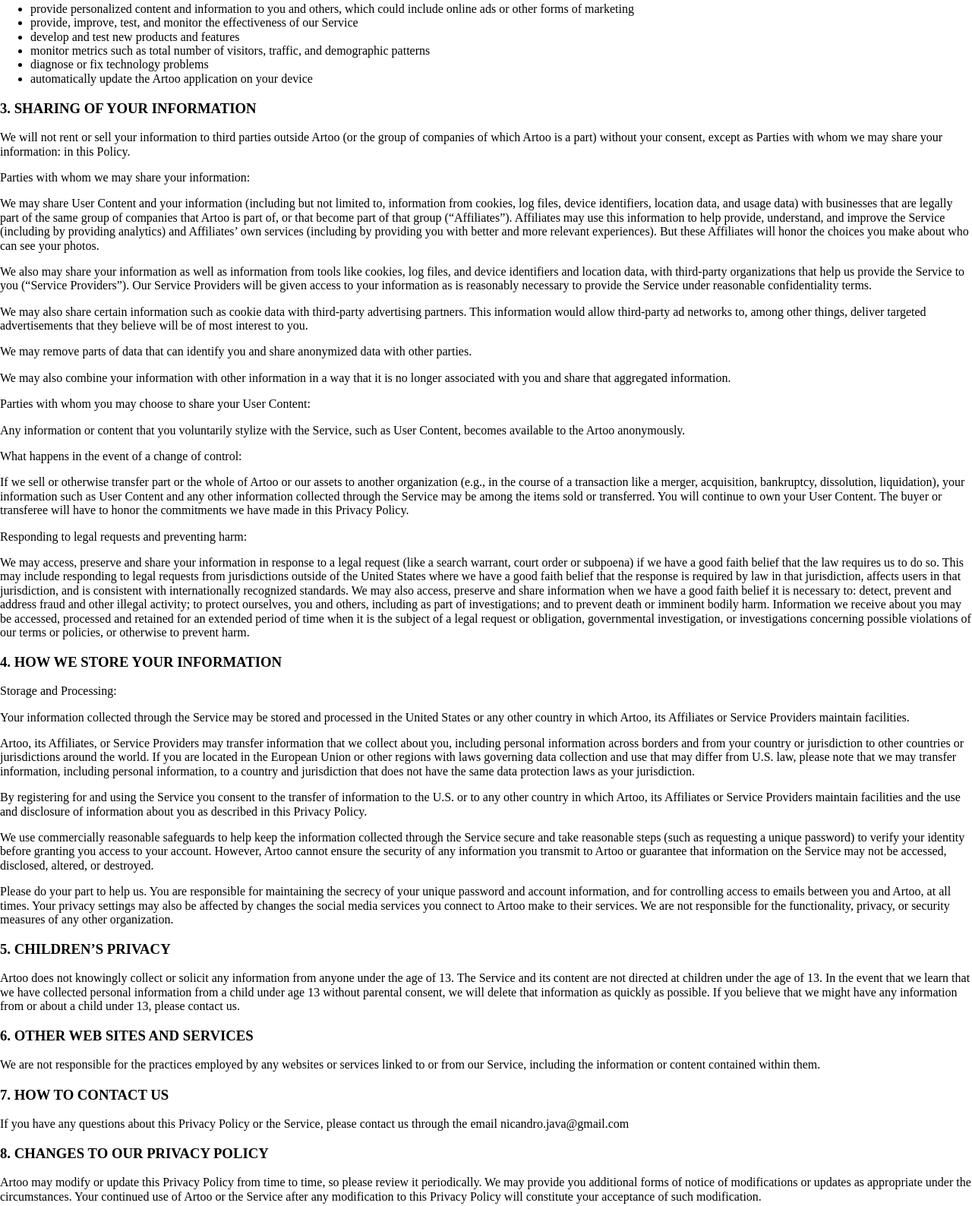
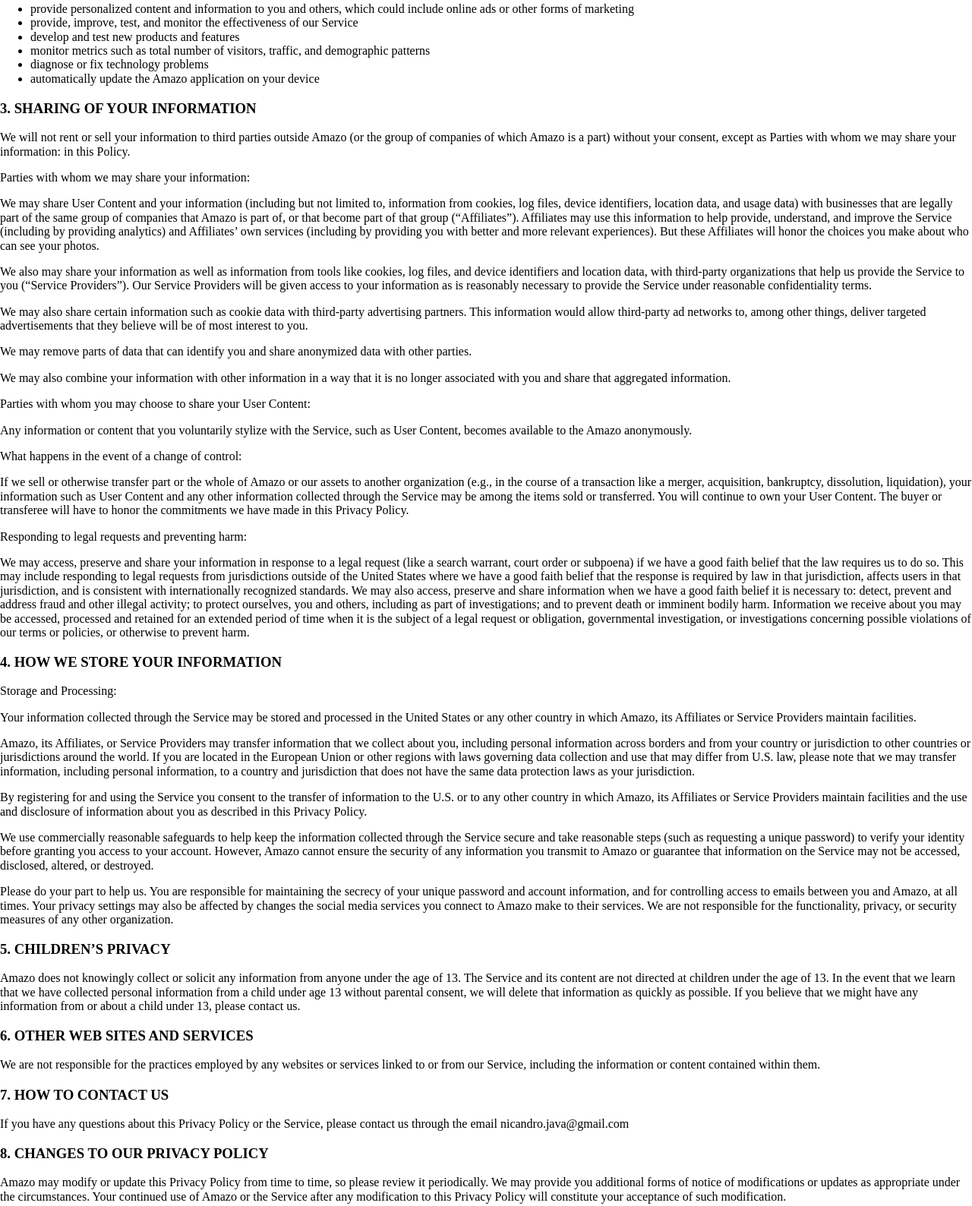
Before and after one commit to nicandro2016/Amazo, a plain HTML site: page index.html in a window 1280 px wide. Shown: the part 1156-2744 px from the top of the page at 76% size. Drawn offline with nearby package versions, Linux system fonts and the light colour scheme; a small style sheet from the web is missing.

Commit message:
Update index.html

```diff
--- a/index.html
+++ b/index.html
@@ -1,3 +1,4 @@
+
 
 <!DOCTYPE html>
 <html>
@@ -14,24 +15,24 @@
     <div class="container w-container">
       <h1>Privacy Policy</h1>
       <p>Effective date: 10 August 2016</p>
-      <p>Welcome to Artoo. Artoo provides a fast, beautiful and fun way for you to stylize your photo. Just snap a photo, choose a style to transform the look and feel, and share!</p>
-      <p>Our Privacy Policy explains how we and some of the companies we work with collect, use, share and protect information in relation to our mobile services, web site, and any software provided on or in connection with Artoo services (collectively, the “Service”), and your choices about the collection and use of your information.</p>
+      <p>Welcome to Amazo. Amazo provides a fast, beautiful and fun way for you to stylize your photo. Just snap a photo, choose a style to transform the look and feel, and share!</p>
+      <p>Our Privacy Policy explains how we and some of the companies we work with collect, use, share and protect information in relation to our mobile services, web site, and any software provided on or in connection with Amazo services (collectively, the “Service”), and your choices about the collection and use of your information.</p>
       <p>By using our Service you understand and agree that we are providing a platform for you to stylize content.</p>
       <p>Our Policy applies to all visitors, users, and others who access the Service (“Users”).</p>
       <h3>1. INFORMATION WE COLLECT</h3>
       <p>We collect the following types of information.</p>
       <p>Information you provide us directly:</p>
-      <p>User Content (e.g., photos and other materials) that you post through the Service. Communications between you and Artoo. For example, we may send you Service-related emails (e.g., changes/updates to features of the Service, technical and security notices). Note that you may not opt out of Service-related e-mails.</p>
+      <p>User Content (e.g., photos and other materials) that you post through the Service. Communications between you and Amazo. For example, we may send you Service-related emails (e.g., changes/updates to features of the Service, technical and security notices). Note that you may not opt out of Service-related e-mails.</p>
       <p>Analytics information:</p>
       <p>We use third-party analytics tools to help us measure traffic and usage trends for the Service. These tools collect information sent by your device or our Service, including the web pages you visit, add-ons, and other information that assists us in improving the Service. We collect and use this analytics information with analytics information from other Users so that it cannot reasonably be used to identify any particular individual User.</p>
       <p>Cookies and similar technologies:</p>
-      <p>When you visit the Service, we may use cookies and similar technologies like pixels, web beacons, and local storage to collect information about how you use Artoo and provide features to you.</p>
+      <p>When you visit the Service, we may use cookies and similar technologies like pixels, web beacons, and local storage to collect information about how you use Amazo and provide features to you.</p>
       <p>We may ask advertisers or other partners to serve ads or services to your devices, which may use cookies or similar technologies placed by us or the third party.</p>
       <p>Log file information:</p>
       <p>Log file information is automatically reported by your browser each time you make a request to access (i.e., visit) a web page or app. It can also be provided when the content of the webpage or app is downloaded to your browser or device.</p>
       <p>When you use our Service, our servers automatically record certain log file information, including your web request, Internet Protocol (“IP”) address, browser type, referring / exit pages and URLs, number of clicks and how you interact with links on the Service, domain names, landing pages, pages viewed, and other such information. We may also collect similar information from emails sent to our Users which then help us track which emails are opened and which links are clicked by recipients. The information allows for more accurate reporting and improvement of the Service.</p>
       <p>Device identifiers:</p>
-      <p>When you use a mobile device like a tablet or phone to access our Service, we may access, collect, monitor, store on your device, and/or remotely store one or more “device identifiers.” Device identifiers are small data files or similar data structures stored on or associated with your mobile device, which uniquely identify your mobile device. A device identifier may be data stored in connection with the device hardware, data stored in connection with the device’s operating system or other software, or data sent to the device by Artoo.</p>
+      <p>When you use a mobile device like a tablet or phone to access our Service, we may access, collect, monitor, store on your device, and/or remotely store one or more “device identifiers.” Device identifiers are small data files or similar data structures stored on or associated with your mobile device, which uniquely identify your mobile device. A device identifier may be data stored in connection with the device hardware, data stored in connection with the device’s operating system or other software, or data sent to the device by Amazo.</p>
       <p>A device identifier may deliver information to us or to a third party partner about how you browse and use the Service and may help us or others provide reports or personalized content and ads. Some features of the Service may not function properly if use or availability of device identifiers is impaired or disabled.</p>
       <p>Metadata:</p>
       <p>Metadata is usually technical data that is associated with User Content. For example, Metadata can describe how, when and by whom a piece of User Content was collected and how that content is formatted.</p>
@@ -44,37 +45,37 @@
         <li>develop and test new products and features</li>
         <li>monitor metrics such as total number of visitors, traffic, and demographic patterns</li>
         <li>diagnose or fix technology problems</li>
-        <li>automatically update the Artoo application on your device</li>
+        <li>automatically update the Amazo application on your device</li>
       </ul>
       <h3>3. SHARING OF YOUR INFORMATION</h3>
-      <p>We will not rent or sell your information to third parties outside Artoo (or the group of companies of which Artoo is a part) without your consent, except as Parties with whom we may share your information: in this Policy.</p>
+      <p>We will not rent or sell your information to third parties outside Amazo (or the group of companies of which Amazo is a part) without your consent, except as Parties with whom we may share your information: in this Policy.</p>
       <p>Parties with whom we may share your information:</p>
-      <p>We may share User Content and your information (including but not limited to, information from cookies, log files, device identifiers, location data, and usage data) with businesses that are legally part of the same group of companies that Artoo is part of, or that become part of that group (“Affiliates”). Affiliates may use this information to help provide, understand, and improve the Service (including by providing analytics) and Affiliates’ own services (including by providing you with better and more relevant experiences). But these Affiliates will honor the choices you make about who can see your photos.</p>
+      <p>We may share User Content and your information (including but not limited to, information from cookies, log files, device identifiers, location data, and usage data) with businesses that are legally part of the same group of companies that Amazo is part of, or that become part of that group (“Affiliates”). Affiliates may use this information to help provide, understand, and improve the Service (including by providing analytics) and Affiliates’ own services (including by providing you with better and more relevant experiences). But these Affiliates will honor the choices you make about who can see your photos.</p>
       <p>We also may share your information as well as information from tools like cookies, log files, and device identifiers and location data, with third-party organizations that help us provide the Service to you (“Service Providers”). Our Service Providers will be given access to your information as is reasonably necessary to provide the Service under reasonable confidentiality terms.</p>
       <p>We may also share certain information such as cookie data with third-party advertising partners. This information would allow third-party ad networks to, among other things, deliver targeted advertisements that they believe will be of most interest to you.</p>
       <p>We may remove parts of data that can identify you and share anonymized data with other parties.</p>
       <p>We may also combine your information with other information in a way that it is no longer associated with you and share that aggregated information.</p>
       <p>Parties with whom you may choose to share your User Content:</p>
-      <p>Any information or content that you voluntarily stylize with the Service, such as User Content, becomes available to the Artoo anonymously.</p>
+      <p>Any information or content that you voluntarily stylize with the Service, such as User Content, becomes available to the Amazo anonymously.</p>
       <p>What happens in the event of a change of control:</p>
-      <p>If we sell or otherwise transfer part or the whole of Artoo or our assets to another organization (e.g., in the course of a transaction like a merger, acquisition, bankruptcy, dissolution, liquidation), your information such as User Content and any other information collected through the Service may be among the items sold or transferred. You will continue to own your User Content. The buyer or transferee will have to honor the commitments we have made in this Privacy Policy.</p>
+      <p>If we sell or otherwise transfer part or the whole of Amazo or our assets to another organization (e.g., in the course of a transaction like a merger, acquisition, bankruptcy, dissolution, liquidation), your information such as User Content and any other information collected through the Service may be among the items sold or transferred. You will continue to own your User Content. The buyer or transferee will have to honor the commitments we have made in this Privacy Policy.</p>
       <p>Responding to legal requests and preventing harm:</p>
       <p>We may access, preserve and share your information in response to a legal request (like a search warrant, court order or subpoena) if we have a good faith belief that the law requires us to do so. This may include responding to legal requests from jurisdictions outside of the United States where we have a good faith belief that the response is required by law in that jurisdiction, affects users in that jurisdiction, and is consistent with internationally recognized standards. We may also access, preserve and share information when we have a good faith belief it is necessary to: detect, prevent and address fraud and other illegal activity; to protect ourselves, you and others, including as part of investigations; and to prevent death or imminent bodily harm. Information we receive about you may be accessed, processed and retained for an extended period of time when it is the subject of a legal request or obligation, governmental investigation, or investigations concerning possible violations of our terms or policies, or otherwise to prevent harm.</p>
       <h3>4. HOW WE STORE YOUR INFORMATION</h3>
       <p>Storage and Processing:</p>
-      <p>Your information collected through the Service may be stored and processed in the United States or any other country in which Artoo, its Affiliates or Service Providers maintain facilities.</p>
-      <p>Artoo, its Affiliates, or Service Providers may transfer information that we collect about you, including personal information across borders and from your country or jurisdiction to other countries or jurisdictions around the world. If you are located in the European Union or other regions with laws governing data collection and use that may differ from U.S. law, please note that we may transfer information, including personal information, to a country and jurisdiction that does not have the same data protection laws as your jurisdiction.</p>
-      <p>By registering for and using the Service you consent to the transfer of information to the U.S. or to any other country in which Artoo, its Affiliates or Service Providers maintain facilities and the use and disclosure of information about you as described in this Privacy Policy.</p>
-      <p>We use commercially reasonable safeguards to help keep the information collected through the Service secure and take reasonable steps (such as requesting a unique password) to verify your identity before granting you access to your account. However, Artoo cannot ensure the security of any information you transmit to Artoo or guarantee that information on the Service may not be accessed, disclosed, altered, or destroyed.</p>
-      <p>Please do your part to help us. You are responsible for maintaining the secrecy of your unique password and account information, and for controlling access to emails between you and Artoo, at all times. Your privacy settings may also be affected by changes the social media services you connect to Artoo make to their services. We are not responsible for the functionality, privacy, or security measures of any other organization.</p>
+      <p>Your information collected through the Service may be stored and processed in the United States or any other country in which Amazo, its Affiliates or Service Providers maintain facilities.</p>
+      <p>Amazo, its Affiliates, or Service Providers may transfer information that we collect about you, including personal information across borders and from your country or jurisdiction to other countries or jurisdictions around the world. If you are located in the European Union or other regions with laws governing data collection and use that may differ from U.S. law, please note that we may transfer information, including personal information, to a country and jurisdiction that does not have the same data protection laws as your jurisdiction.</p>
+      <p>By registering for and using the Service you consent to the transfer of information to the U.S. or to any other country in which Amazo, its Affiliates or Service Providers maintain facilities and the use and disclosure of information about you as described in this Privacy Policy.</p>
+      <p>We use commercially reasonable safeguards to help keep the information collected through the Service secure and take reasonable steps (such as requesting a unique password) to verify your identity before granting you access to your account. However, Amazo cannot ensure the security of any information you transmit to Amazo or guarantee that information on the Service may not be accessed, disclosed, altered, or destroyed.</p>
+      <p>Please do your part to help us. You are responsible for maintaining the secrecy of your unique password and account information, and for controlling access to emails between you and Amazo, at all times. Your privacy settings may also be affected by changes the social media services you connect to Amazo make to their services. We are not responsible for the functionality, privacy, or security measures of any other organization.</p>
       <h3>5. CHILDREN’S PRIVACY</h3>
-      <p>Artoo does not knowingly collect or solicit any information from anyone under the age of 13. The Service and its content are not directed at children under the age of 13. In the event that we learn that we have collected personal information from a child under age 13 without parental consent, we will delete that information as quickly as possible. If you believe that we might have any information from or about a child under 13, please contact us.</p>
+      <p>Amazo does not knowingly collect or solicit any information from anyone under the age of 13. The Service and its content are not directed at children under the age of 13. In the event that we learn that we have collected personal information from a child under age 13 without parental consent, we will delete that information as quickly as possible. If you believe that we might have any information from or about a child under 13, please contact us.</p>
       <h3>6. OTHER WEB SITES AND SERVICES</h3>
       <p>We are not responsible for the practices employed by any websites or services linked to or from our Service, including the information or content contained within them.</p>
       <h3>7. HOW TO CONTACT US</h3>
       <p>If you have any questions about this Privacy Policy or the Service, please contact us through the email nicandro.java@gmail.com</p>
       <h3>8. CHANGES TO OUR PRIVACY POLICY</h3>
-      <p>Artoo may modify or update this Privacy Policy from time to time, so please review it periodically. We may provide you additional forms of notice of modifications or updates as appropriate under the circumstances. Your continued use of Artoo or the Service after any modification to this Privacy Policy will constitute your acceptance of such modification.</p>
+      <p>Amazo may modify or update this Privacy Policy from time to time, so please review it periodically. We may provide you additional forms of notice of modifications or updates as appropriate under the circumstances. Your continued use of Amazo or the Service after any modification to this Privacy Policy will constitute your acceptance of such modification.</p>
     </div>
   </div>
   <script type="text/javascript" src="https://ajax.googleapis.com/ajax/libs/jquery/2.2.0/jquery.min.js"></script>
```
